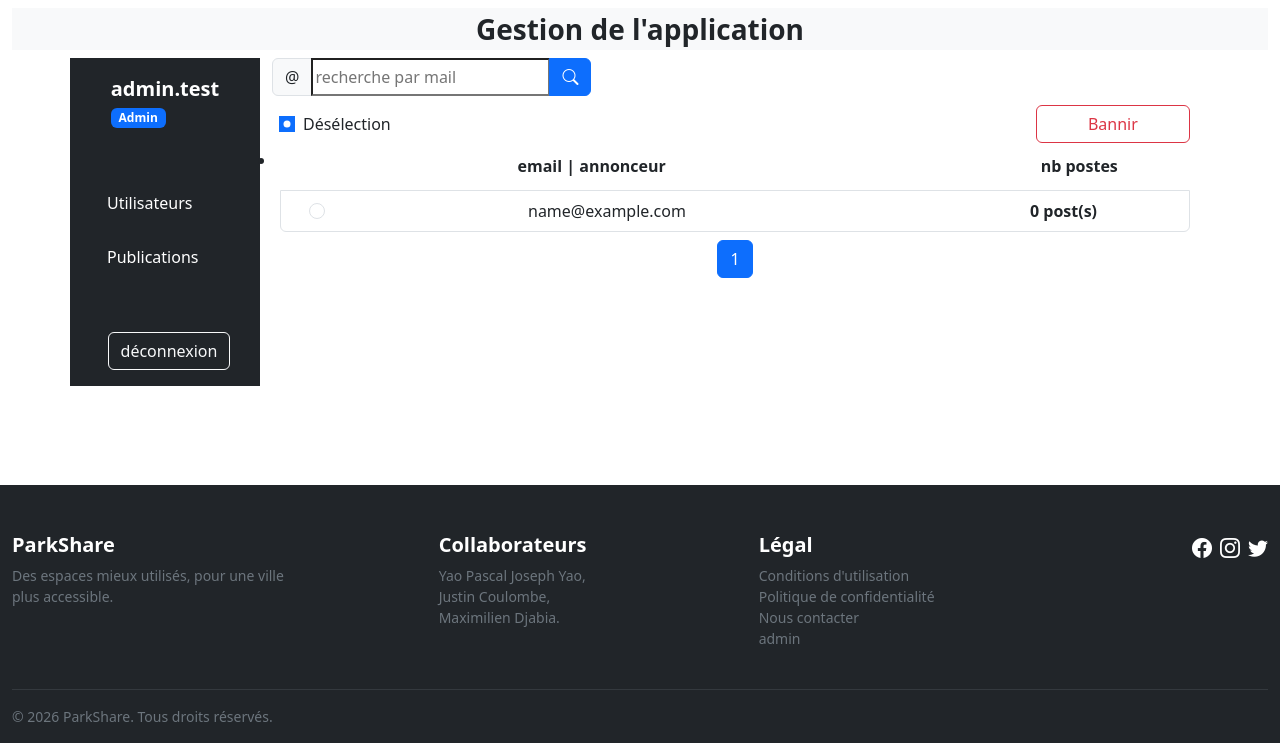
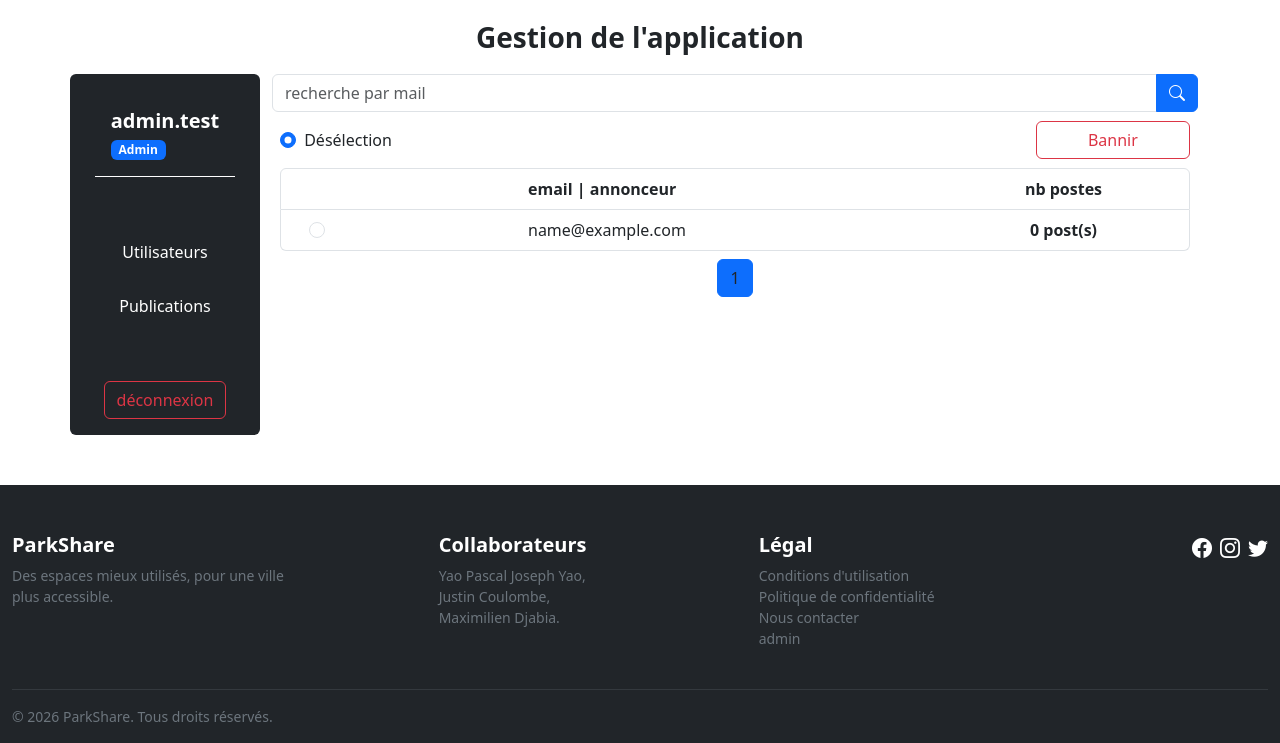
Before and after one commit to Justin-Coulombe/projet-web, a Flask app: page /admin/gestion in a window 1280 px wide. Shown: the part 57-800 px from the top of the page. Run offline with Flask 3, Linux system fonts and the light colour scheme; the visitor is signed in with stand-in values (Sample User, id 1); data comes from the database, SQL or seed files in the repository; data that the repository does not hold is empty; style sheets or scripts are compiled from the project's sources.

Commit message:
fix bug de la liste

```diff
--- a/app/templates/_modele.jinja
+++ b/app/templates/_modele.jinja
@@ -66,7 +66,7 @@
     </header>
 
     <main class="container-fluid">
-        <section class="text-center bg-light">
+        <section class="text-center m-3">
             {%block centered_title %}
             {% endblock %}
             {% block recherche %}
--- a/app/templates/admin/gestion.jinja
+++ b/app/templates/admin/gestion.jinja
@@ -12,21 +12,21 @@ Administration | ParkShare
 
 {% block contenu %}
 <div class="row g-8 bg-tertiary justify-content-center">
-    <div id="nav_id" class="col-2 bg-dark text-white p-3">
-        <div class="d-flex flex-column justify-content-center align-items-center">
-            <div class="mb-5">
+    <div id="nav_id" class="rounded-2 col-2 bg-dark text-white p-3">
+        <div class="d-flex  flex-column justify-content-center align-items-center">
+            <div class="mb-5  border-bottom border-white p-3">
                 <p class="fs-5 fw-bold mb-0">{{context.admin[1]}}</p>
                 <span class="badge bg-primary">Admin</span>
             </div>
 
             <div class="h-50">
-                <ul class="nav nav-pills">
-                    <li class="m-2 nav-item"> <a href="{{url_for(request.endpoint, **dict(request.args, categorie = 'uti', page='1') )}}" class="w-100 {%if request.args.categorie == 'uti' %} active {%endif%}  btn btn-outline-white text-white">Utilisateurs</a> </li>
+                <ul class="nav nav-pills justify-content-center">
+                    <li class="m-2 nav-item"> <a href="{{url_for(request.endpoint, **dict(request.args, categorie = 'uti', page='1', mail='') )}}" class="w-100 {%if request.args.categorie == 'uti' %} active {%endif%}  btn btn-outline-white text-white">Utilisateurs</a> </li>
                     <li class="m-2 nav-item"> <a href="{{url_for(request.endpoint, **dict(request.args, categorie = 'pub', page='1') )}}" class="w-100 {%if request.args.categorie == 'pub' %} active {%endif%}  btn btn-outline-white text-white ">Publications</a> </li>
                 </ul>
             </div>
-            <div class="ms-2 mt-5">
-                <a class="btn btn-outline-light" href="{{url_for('admin.logout')}}">déconnexion</a>
+            <div class="mt-5">
+                <a class="btn btn-outline-danger" href="{{url_for('admin.logout')}}">déconnexion</a>
             </div>
         </div>
     </div>
@@ -34,8 +34,7 @@ Administration | ParkShare
         <form method="get" class="mb-2 {% if context.no_search %}invisible{%endif%}">
             <input type="hidden" name="identifier" value="search">
             <div class="input-group col">
-                <span class="input-group-text">@</span>
-                <input name="mail" placeholder="recherche par mail">
+                <input class="form-control" name="mail" placeholder="recherche par mail">
                 <button type="submit" value="search" class="input-group-text btn btn-primary"><i class="bi bi-search"></i></button>
             </div>
         </form>
@@ -44,18 +43,17 @@ Administration | ParkShare
             <input type="hidden" name="_csrf" value="{{ csrf_token() }}">
             <input type="hidden" name="identifier" value="ban">
             <div class="d-flex justify-content-between align-items-center">
-                <div class="input-group m-2">
-                    <input type="hidden">
+                <div class=" m-2">
                     <input name="selected" class="form-check-input" checked type="radio" value="none">
-                    <span class="input-group-label ms-2">Désélection</span>
+                    <span class="ms-1">Désélection</span>
                 </div>
                 <button type="submit" class="col-2 btn btn-outline-danger me-2">Bannir</button>
             </div>
 
             <div id="display">
-                <ul class="list-group">
+                <ul class="list-group m-2">
                     {% if request.args.get('categorie', 'uti') == 'uti' %}
-                    <li class="list-group-item-secondary m-1">
+                    <li class="list-group-item">
                         <div class="container">
                             <div class="row justify-content-center align-items-center">
                                 <span class="col"> </span>
@@ -65,7 +63,7 @@ Administration | ParkShare
                         </div>
                     </li>
                     {% for user in context.users %}
-                    <li class="list-group-item m-2">
+                    <li class="list-group-item">
                         <div class="container">
                             <div class="row justify-content-center align-items-center">
                                 <span class="col"><input name="selected" class="form-check-input" type="radio" value="{{user.id}}"></span>
@@ -81,8 +79,7 @@ Administration | ParkShare
                     {% endfor %}
 
                     {%else%}
-
-                    <li class="list-group-item m-2">
+                    <li class="list-group-item">
                         <div class="container">
                             <div class="row justify-content-center align-items-center">
                                 <span class="col"></span>
@@ -92,11 +89,11 @@ Administration | ParkShare
                         </div>
                     </li>
                     {% for item in context.publications %}
-                    <li class="list-group-item m-2">
+                    <li class="list-group-item">
                         <div class="container">
                             <div class="row justify-content-center align-items-center">
                                 <span class="col"><input name="selected" class="form-check-input" type="radio" value="{{item.id}}"></span>
-                                <div class="col-6 text-left">{{item.address}}</div>
+                                <div class="col-6 text-left"><a class="text-black" href="{{url_for('')}}">{{item.address}}</a></div>
                                 <span class="col text-center fw-bold">{{item.price}} $/h</span>
                             </div>
                         </div>
@@ -115,10 +112,10 @@ Administration | ParkShare
             <ul class="pagination justify-content-center">
                 {%if request.args.page %}
                 {% for page in range(context.page_number|int)%}
-                <li class="page-item"><a class="page-link btn-outline-dark {%if request.args.page|int == page+1 %} active {%endif%}" href="{{url_for(request.endpoint, **dict(request.args, page=page+1) )}}">{{page + 1}}</a></li>
+                <li class="page-item"><a class="page-link text-dark btn-outline-dark {%if request.args.page|int == page+1 %} active {%endif%}" href="{{url_for(request.endpoint, **dict(request.args, page=page+1) )}}">{{page + 1}}</a></li>
                 {% endfor%}
                 {%else%}
-                <li class="page-item"><a class="page-link btn-outline-dark active" href="{{url_for(request.endpoint)}}">1</a></li>
+                <li class="page-item"><a class="page-link btn-outline-dark active text-dark" href="{{url_for(request.endpoint)}}">1</a></li>
                 {%endif%}
             </ul>
         </nav>
```
